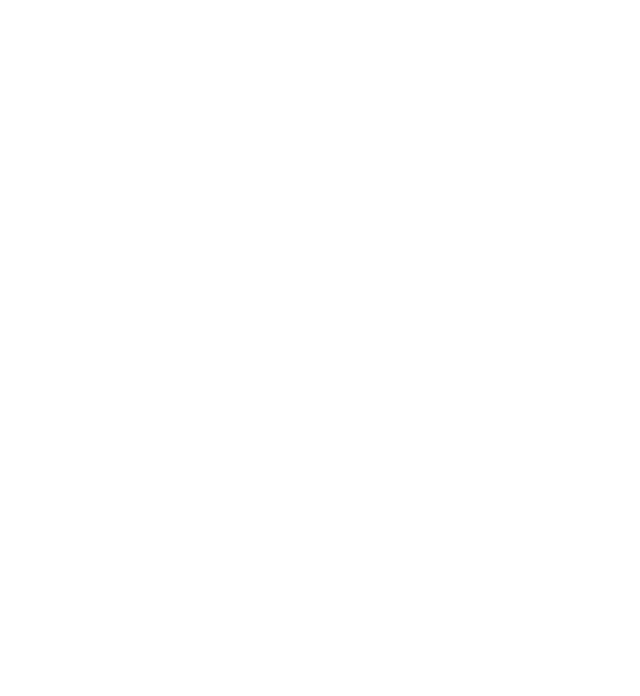
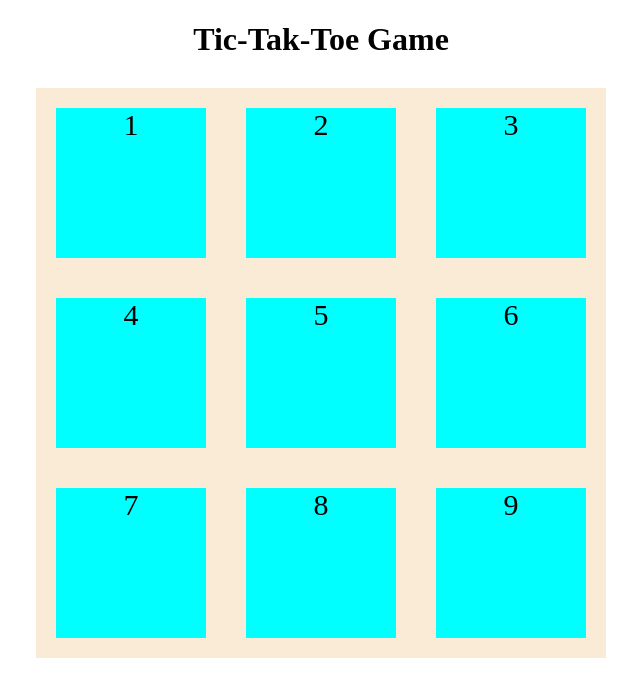
Before and after one commit to aman85662/tic-tac-toe, a plain HTML site: page index.html in a window 1280 px wide. Shown: the whole page, without its empty margins (319-959 px from the left). Drawn offline with Linux system fonts and the light colour scheme.

Commit message:
style given,js file started

```diff
--- a/index.html
+++ b/index.html
@@ -7,21 +7,22 @@
     <link rel="stylesheet" href="style.css">
 </head>
 <body>
-    <div class="box">
+    <h1 class="title">Tic-Tak-Toe Game</h1>
+    <div class="board">
         <div class="row">
-            <div class="box"></div>
-            <div class="box"></div>
-            <div class="box"></div>
+            <div class="box" id="b1">1</div>
+            <div class="box">2</div>
+            <div class="box">3</div>
         </div>
         <div class="row">
-            <div class="box"></div>
-            <div class="box"></div>
-            <div class="box"></div>
+            <div class="box">4</div>
+            <div class="box">5</div>
+            <div class="box">6</div>
         </div>
         <div class="row">
-            <div class="box"></div>
-            <div class="box"></div>
-            <div class="box"></div>
+            <div class="box">7</div>
+            <div class="box">8</div>
+            <div class="box">9</div>
         </div>
     </div>
 
--- a/script.js
+++ b/script.js
@@ -1 +1,4 @@
-const board = [-1,-1,-1,-1,-1,-1,-1,-1,-1];
+const board = [0,-1,-1,-1,-1,-1,-1,-1,-1];
+function render(){
+const allBox = document.querySelectorAll('.box');
+}
--- a/style.css
+++ b/style.css
@@ -0,0 +1,21 @@
+.box{
+background-color: aqua;
+height: 150px;
+width: 150px;
+margin: 20px;
+text-align: center;
+font-size: 30px;
+}
+.board{
+    background-color: antiquewhite;
+    margin: 30px auto;
+    height:fit-content;
+    width: fit-content;
+}
+.row{
+    display: flex;
+    justify-content: space-evenly;
+}
+.title{
+ text-align: center;
+}
```
